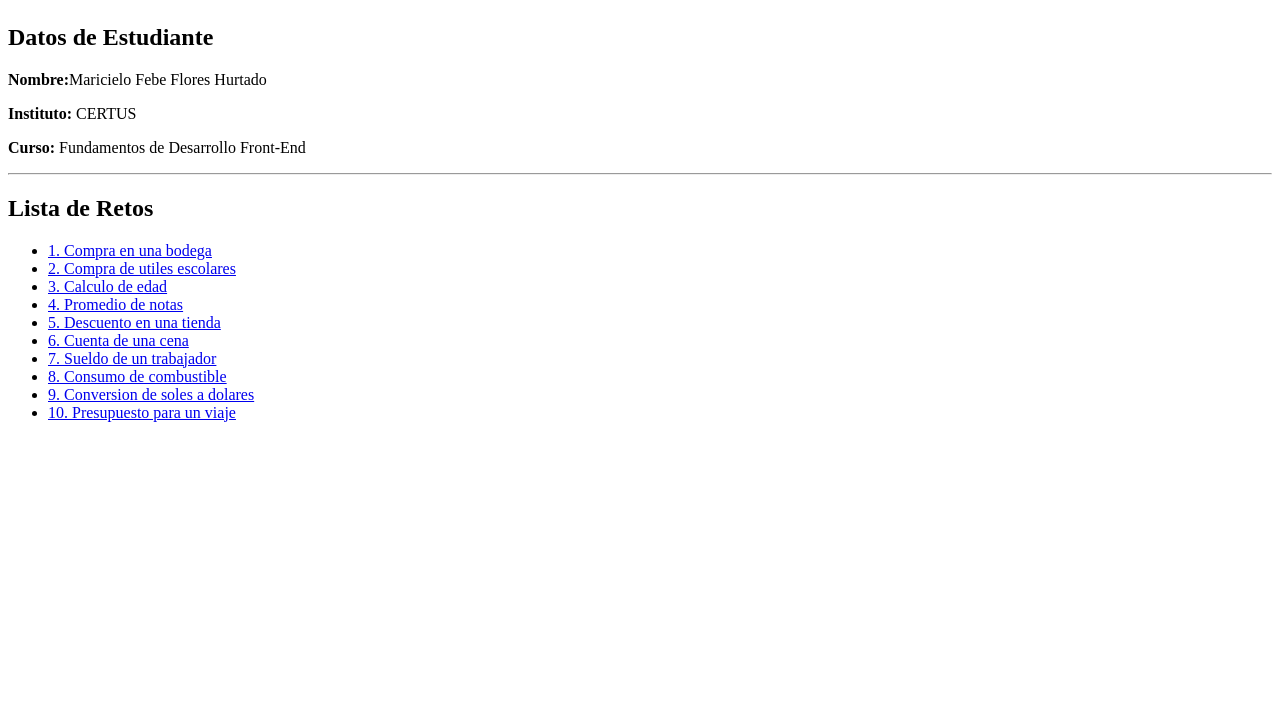
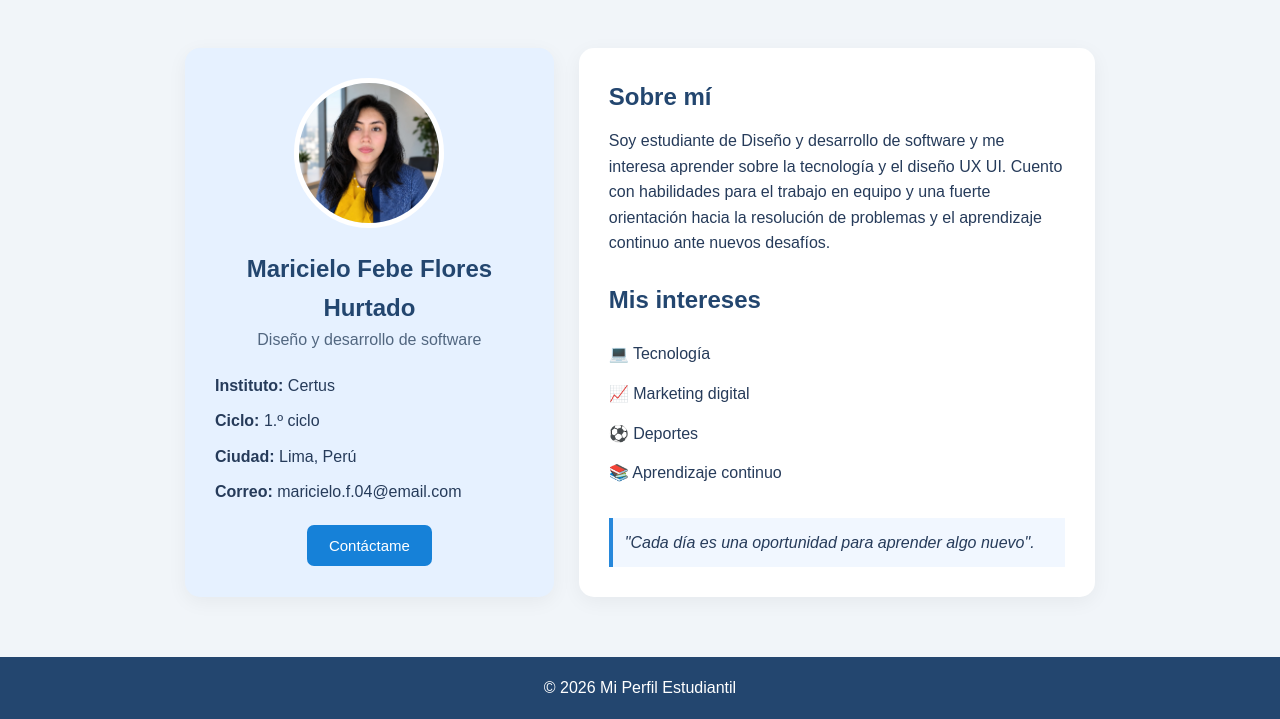
Before and after one commit to maricielof04-alt/Maricieloflores, a plain HTML site: page index.html in a window 1280 px wide. Shown: the part 94-813 px from the top of the page. Drawn offline with Linux system fonts and the light colour scheme.

Commit message:
Add files via upload

```diff
--- /dev/null
+++ b/css/matrix.css
@@ -0,0 +1,164 @@
+
+/* Configuración general */
+* {
+    margin: 0;
+    padding: 0;
+    box-sizing: border-box;
+}
+
+body {
+    font-family: Arial, sans-serif;
+    background: #f1f5f9;
+    color: #263b5a;
+    line-height: 1.6;
+}
+
+/* Encabezado */
+.encabezado {
+    background: #23466f;
+    color: white;
+    padding: 20px 8%;
+    display: flex;
+    justify-content: space-between;
+    align-items: center;
+    flex-wrap: wrap;
+    gap: 15px;
+}
+
+.encabezado h1 {
+    font-size: 26px;
+}
+
+nav a {
+    color: white;
+    text-decoration: none;
+    margin-left: 20px;
+}
+
+nav a:hover {
+    color: #60c4ff;
+}
+
+/* Contenedor principal */
+.contenedor {
+    max-width: 950px;
+    margin: 40px auto;
+    padding: 20px;
+    display: grid;
+    grid-template-columns: 1fr 1.4fr;
+    gap: 25px;
+}
+
+/* Tarjetas */
+.perfil,
+.informacion {
+    background: white;
+    padding: 30px;
+    border-radius: 15px;
+    box-shadow: 0 5px 20px #0000000d;
+}
+
+.perfil {
+    text-align: center;
+    background: #e6f1ff;
+}
+
+.foto {
+    width: 150px;
+    height: 150px;
+    object-fit: cover;
+    border-radius: 50%;
+    border: 5px solid white;
+    margin-bottom: 15px;
+}
+
+.perfil h2 {
+    color: #23466f;
+}
+
+.carrera {
+    margin-bottom: 20px;
+    color: #526780;
+}
+
+.datos {
+    text-align: left;
+    margin: 20px 0;
+    overflow-wrap: anywhere;
+}
+
+.datos p {
+    margin-bottom: 10px;
+}
+
+/* Información */
+.informacion h2 {
+    color: #23466f;
+    margin-bottom: 12px;
+}
+
+.informacion p {
+    margin-bottom: 25px;
+}
+
+.informacion ul {
+    list-style: none;
+    margin: 15px 0 25px;
+}
+
+.informacion li {
+    padding: 7px 0;
+}
+
+blockquote {
+    border-left: 4px solid #2788db;
+    padding: 12px;
+    background: #f1f7ff;
+    font-style: italic;
+}
+
+/* Botón */
+button {
+    background: #1681d8;
+    color: white;
+    border: none;
+    padding: 12px 22px;
+    border-radius: 7px;
+    cursor: pointer;
+    font-size: 15px;
+}
+
+button:hover {
+    background: #125da1;
+}
+
+/* Pie de página */
+footer {
+    background: #23466f;
+    color: white;
+    text-align: center;
+    padding: 18px;
+}
+
+/* Diseño para celulares */
+@media (max-width: 650px) {
+    .encabezado {
+        flex-direction: column;
+        text-align: center;
+    }
+
+    nav a {
+        margin: 0 7px;
+    }
+
+    .contenedor {
+        grid-template-columns: 1fr;
+        margin: 15px auto;
+        padding: 15px;
+    }
+
+    .perfil,
+    .informacion {
+        padding: 22px;
+    }
+}
--- a/index.html
+++ b/index.html
@@ -1,34 +1,74 @@
+
 <!DOCTYPE html>
 <html lang="es">
 <head>
     <meta charset="UTF-8">
-    <title>Web Enigma - Inicio</title>
+    <meta name="viewport" content="width=device-width, initial-scale=1.0">
+    <title>Mi Perfil - Estudiante</title>
+    <link rel="stylesheet" href="css/matrix.css">
 </head>
 <body>
-    <h1>Proyectos de JavaScript - Web Enigma</h1>
 
-    datos
-    <section>
-        <h2>Datos de Estudiante</h2>
-        <p><strong>Nombre:</strong>Maricielo Febe Flores Hurtado </p>
-        <p><strong>Instituto:</strong> CERTUS</p>
-        <p><strong>Curso:</strong> Fundamentos de Desarrollo Front-End</p>
-    </section>
+    <header class="encabezado">
+        <h1>🎓 Mi Perfil</h1>
+        <nav>
+            <a href="#inicio">Inicio</a>
+            <a href="#sobre-mi">Sobre mí</a>
+            <a href="#contacto">Contacto</a>
+        </nav>
+    </header>
 
-    <hr>
+    <main class="contenedor" id="inicio">
 
-    <h2>Lista de Retos</h2>
-    <ul>
-        <li><a href="pro01.html">1. Compra en una bodega</a></li>
-        <li><a href="pro02.html">2. Compra de utiles escolares</a></li>
-        <li><a href="pro03.html">3. Calculo de edad</a></li>
-        <li><a href="pro04.html">4. Promedio de notas</a></li>
-        <li><a href="pro05.html">5. Descuento en una tienda</a></li>
-        <li><a href="pro06.html">6. Cuenta de una cena</a></li>
-        <li><a href="pro07.html">7. Sueldo de un trabajador</a></li>
-        <li><a href="pro08.html">8. Consumo de combustible</a></li>
-        <li><a href="pro09.html">9. Conversion de soles a dolares</a></li>
-        <li><a href="pro10.html">10. Presupuesto para un viaje</a></li>
-    </ul>
+        <section class="perfil">
+            <img
+                src="img/Maricielo.jpeg"
+                alt="Foto del estudiante"
+                class="foto"
+            >
+
+            <h2>Maricielo Febe Flores Hurtado</h2>
+            <p class="carrera">Diseño y desarrollo de software</p>
+
+            <div class="datos" id="contacto">
+                <p><strong>Instituto:</strong> Certus</p>
+                <p><strong>Ciclo:</strong> 1.º ciclo</p>
+                <p><strong>Ciudad:</strong> Lima, Perú</p>
+                <p><strong>Correo:</strong> maricielo.f.04@email.com</p>
+            </div>
+
+            <button id="btnMensaje">Contáctame</button>
+        </section>
+
+        <section class="informacion" id="sobre-mi">
+            <h2>Sobre mí</h2>
+
+            <p>
+                Soy estudiante de Diseño y desarrollo de software y me interesa
+                aprender sobre la tecnología y el diseño UX UI.
+                Cuento con habilidades para el trabajo en equipo y una fuerte orientación
+                hacia la resolución de problemas y el aprendizaje continuo ante nuevos desafíos.
+            </p>
+
+            <h2>Mis intereses</h2>
+            <ul>
+                <li>💻 Tecnología</li>
+                <li>📈 Marketing digital</li>
+                <li>⚽ Deportes</li>
+                <li>📚 Aprendizaje continuo</li>
+            </ul>
+
+            <blockquote>
+                "Cada día es una oportunidad para aprender algo nuevo".
+            </blockquote>
+        </section>
+
+    </main>
+
+    <footer>
+        <p>© 2026 Mi Perfil Estudiantil</p>
+    </footer>
+
+    <script src="js/funcionalidad.js"></script>
 </body>
 </html>
--- /dev/null
+++ b/js/funcionalidad.js
@@ -0,0 +1,8 @@
+
+// Obtener el botón de contacto
+const boton = document.getElementById("btnMensaje");
+
+// Acción al hacer clic
+boton.addEventListener("click", function () {
+    alert("¡Hola! Gracias por visitar mi perfil. Puedes escribirme a maricielo.f.04@email.com");
+});
```
Also changed, not shown: img/Maricielo.jpeg (added).
